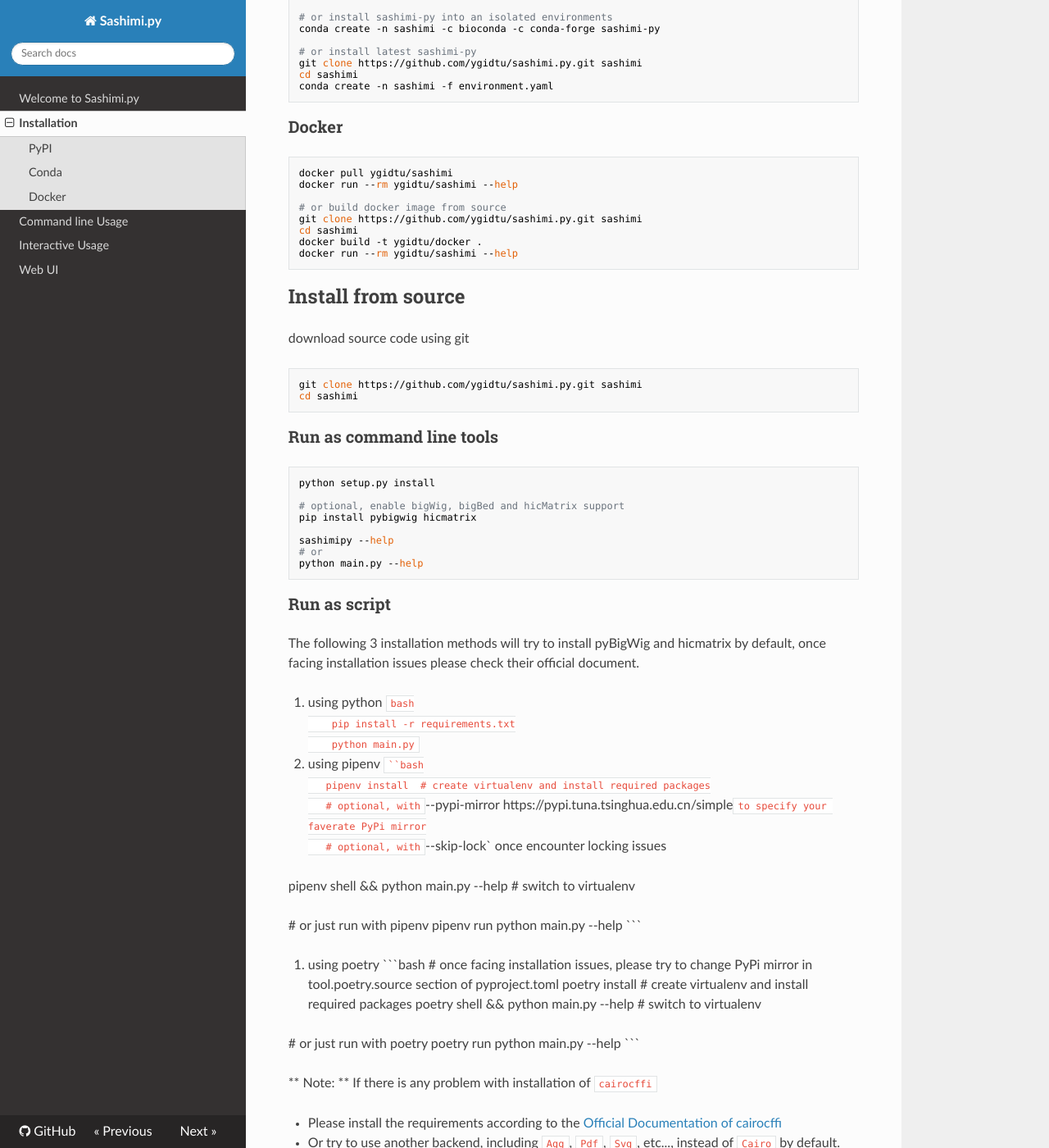
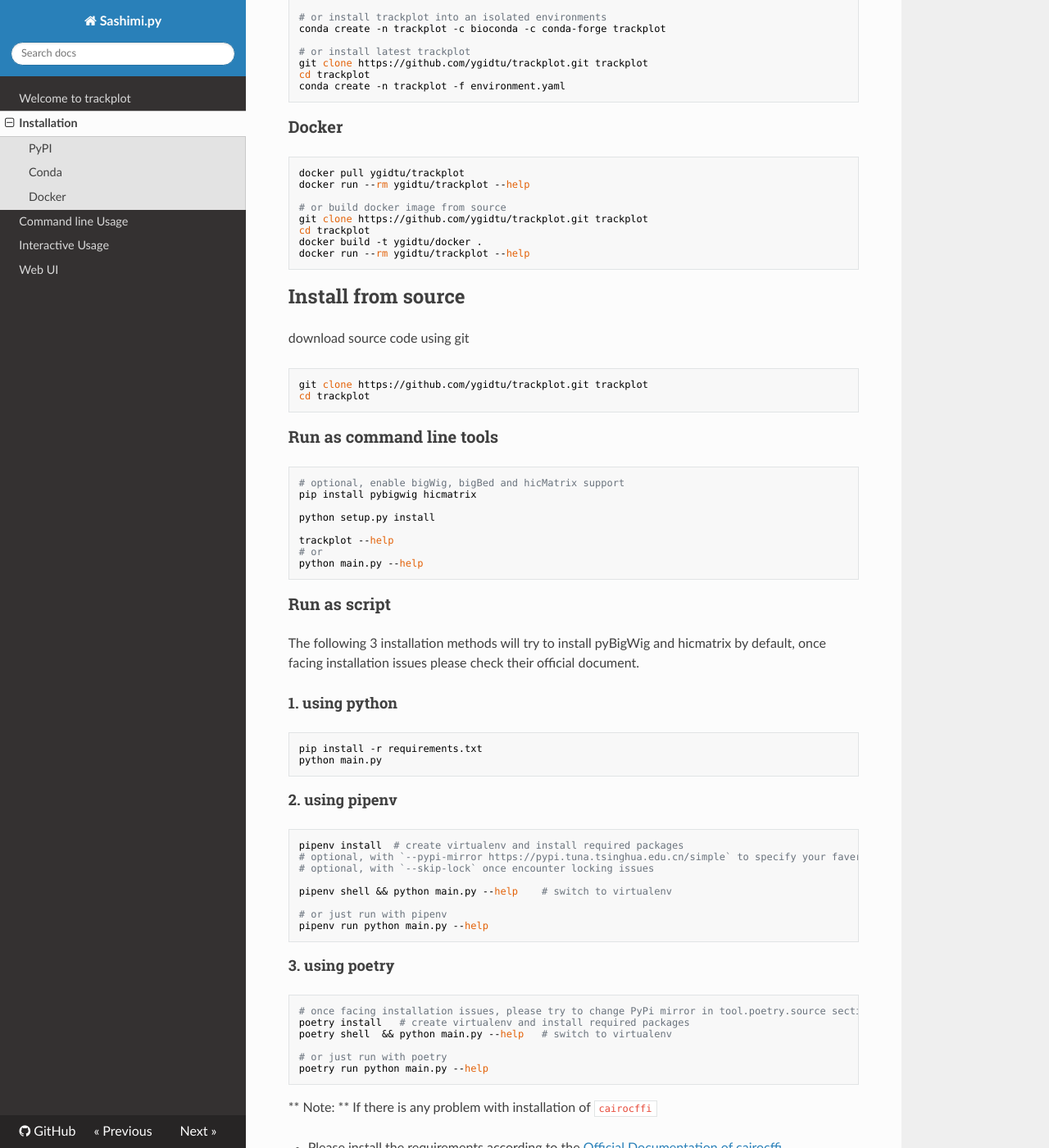
Before and after one commit to ygidtu/trackplot, an MkDocs documentation site: the page built from docs/installation.md, in a window 1280 px wide and 1400 px high, scrolled down 408 px. Shown: the whole window at 82% size. Built offline with MkDocs 1.6.1, drawn with Linux system fonts in a browser that asks for light colours; nearby versions of some CDN libraries; some of the changed text lies outside the part shown.

````diff
--- a/docs/installation.md
+++ b/docs/installation.md
@@ -4,7 +4,7 @@
 ### PyPI
 
 ```bash
-pip install sashimi.py
+pip install trackplot
 # __Note:__ We noticed some pypi mirrors are not syncing some packages we depend on,
 # therefore please try another pypi mirror once you encounter
 # `No local packages or working download links found for xxx`
@@ -15,47 +15,47 @@
 ### Conda
 
 ```bash
-conda install -c bioconda -c conda-forge sashimi-py
+conda install -c bioconda -c conda-forge trackplot
 
-# or install sashimi-py into an isolated environments
-conda create -n sashimi -c bioconda -c conda-forge sashimi-py
+# or install trackplot into an isolated environments
+conda create -n trackplot -c bioconda -c conda-forge trackplot
 
-# or install latest sashimi-py
-git clone https://github.com/ygidtu/sashimi.py.git sashimi
-cd sashimi
-conda create -n sashimi -f environment.yaml
+# or install latest trackplot
+git clone https://github.com/ygidtu/trackplot.git trackplot
+cd trackplot
+conda create -n trackplot -f environment.yaml
 ```
 
 ### Docker
 
 ```bash
-docker pull ygidtu/sashimi
-docker run --rm ygidtu/sashimi --help
+docker pull ygidtu/trackplot
+docker run --rm ygidtu/trackplot --help
 
 # or build docker image from source
-git clone https://github.com/ygidtu/sashimi.py.git sashimi
-cd sashimi
+git clone https://github.com/ygidtu/trackplot.git trackplot
+cd trackplot
 docker build -t ygidtu/docker .
-docker run --rm ygidtu/sashimi --help
+docker run --rm ygidtu/trackplot --help
 ```
 
 ## Install from source
 
 download source code using git
 ```bash
-git clone https://github.com/ygidtu/sashimi.py.git sashimi
-cd sashimi
+git clone https://github.com/ygidtu/trackplot.git trackplot
+cd trackplot
 ```
 
 ### Run as command line tools
 
 ```bash
-python setup.py install
-
 # optional, enable bigWig, bigBed and hicMatrix support
 pip install pybigwig hicmatrix
 
-sashimipy --help
+python setup.py install
+
+trackplot --help
 # or
 python main.py --help
 ```
@@ -65,33 +65,36 @@
 The following 3 installation methods will try to install pyBigWig and hicmatrix by default,
 once facing installation issues please check their official document.
 
-1. using python
-    ```bash
-    pip install -r requirements.txt
-    python main.py
-    ```
+#### 1. using python
 
-2. using pipenv
-   ```bash
-   pipenv install  # create virtualenv and install required packages
-   # optional, with `--pypi-mirror https://pypi.tuna.tsinghua.edu.cn/simple` to specify your faverate PyPi mirror
-   # optional, with `--skip-lock` once encounter locking issues
+```bash
+pip install -r requirements.txt
+python main.py
+```
 
-   pipenv shell && python main.py --help    # switch to virtualenv
+#### 2. using pipenv
 
-   # or just run with pipenv
-   pipenv run python main.py --help
-   ```
+```bash
+pipenv install  # create virtualenv and install required packages
+# optional, with `--pypi-mirror https://pypi.tuna.tsinghua.edu.cn/simple` to specify your faverate PyPi mirror
+# optional, with `--skip-lock` once encounter locking issues
 
-3. using poetry
-   ```bash
-   # once facing installation issues, please try to change PyPi mirror in tool.poetry.source section of pyproject.toml
-   poetry install   # create virtualenv and install required packages
-   poetry shell  && python main.py --help   # switch to virtualenv
+pipenv shell && python main.py --help    # switch to virtualenv
 
-   # or just run with poetry
-   poetry run python main.py --help
-   ```
+# or just run with pipenv
+pipenv run python main.py --help
+```
+
+#### 3. using poetry
+
+```bash
+# once facing installation issues, please try to change PyPi mirror in tool.poetry.source section of pyproject.toml
+poetry install   # create virtualenv and install required packages
+poetry shell  && python main.py --help   # switch to virtualenv
+
+# or just run with poetry
+poetry run python main.py --help
+```
 
 ** Note: **
 If there is any problem with installation of `cairocffi`
@@ -110,12 +113,14 @@
 For users who wish to running this program on `Windows` or `macOS (Apple Silicon)`, we **strongly** recommend docker image.
 
 ### Pull from docker hub
+
 ```bash
 docker pull ygidtu/trackplot
 docker run --rm ygidtu/trackplot --help
 ```
 
 ### Build docker image from source
+
 ```bash
 git clone https://github.com/ygidtu/trackplot.git trackplot
 cd trackplot
--- a/pyproject.toml
+++ b/pyproject.toml
@@ -1,6 +1,6 @@
 [tool.poetry]
 name = "trackplot"
-version = "0.1.7"
+version = "0.1.8"
 description = "The trackplot is a tool for visualizing various next-generation sequencing (NGS) data, including DNA-seq, RNA-seq, single-cell RNA-seq and full-length sequencing datasets. https://sashimi.readthedocs.io/"
 authors = ["ygidtu <ygidtu@gmail.com>"]
 license = "BSD-3"
````
Also changed, not shown: docs/command.md (+88 -70 lines), docs/index.md (+3 -3 lines), docs/interactive.md (+2 -2 lines), docs/imgs/cmd/motif.png, 7 other files.
